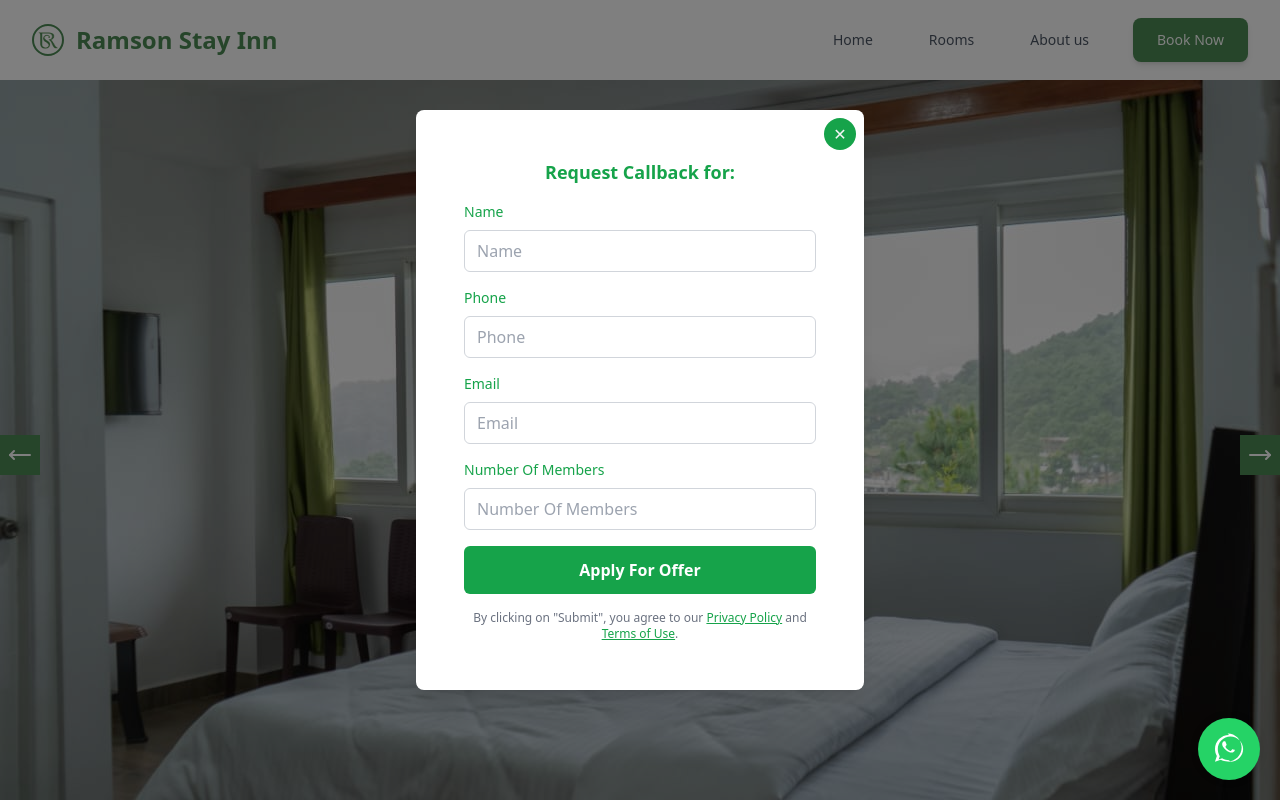
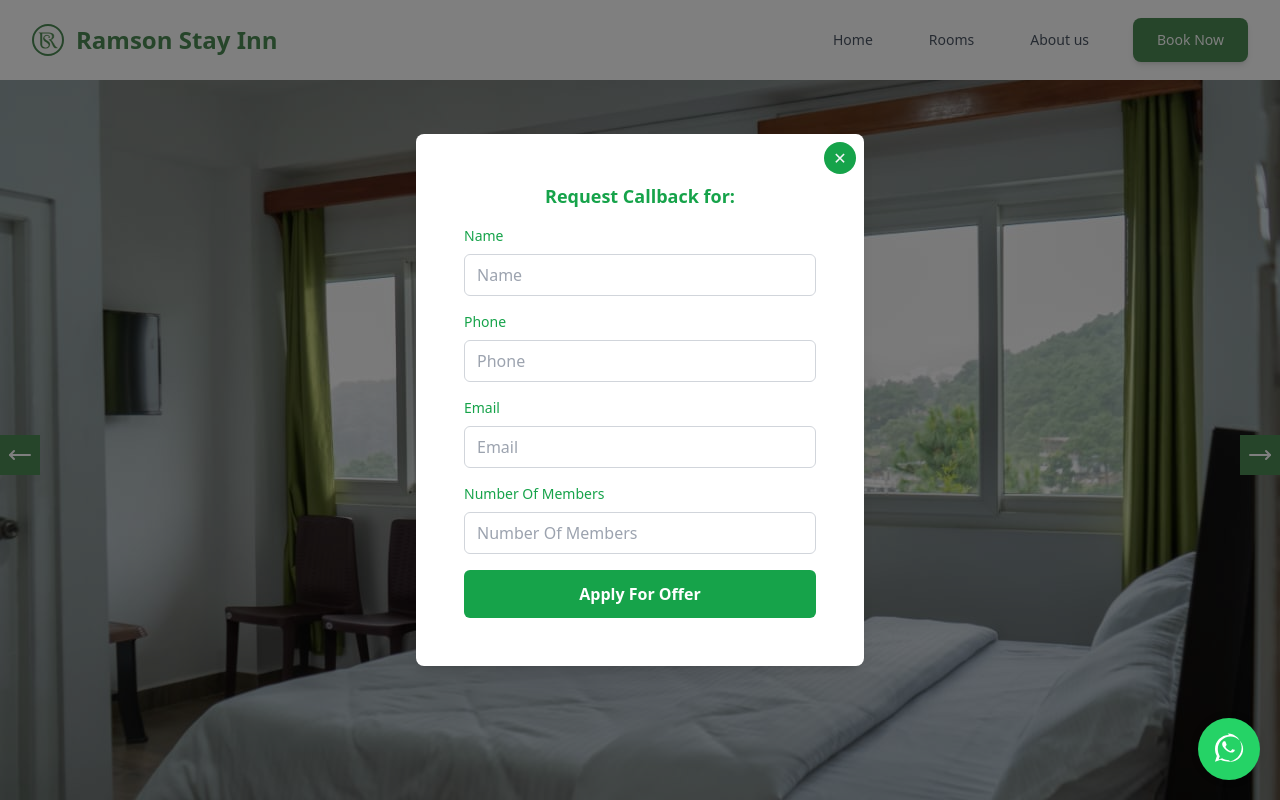
Before and after one commit to jat3in/ramsun-hotel, a React (Vite) app: page / in a window 1280 px wide. Shown: the top 800 px of the page. Built offline with nearby package versions, Linux system fonts and the light colour scheme.

Commit message:
whatsapp no added and a little change in form

```diff
--- a/src/components/Form.jsx
+++ b/src/components/Form.jsx
@@ -81,8 +81,8 @@ const SignUpForm = ({ selectedPackage }) => {
       </button>
 
       {/* Disclaimer */}
-      <p className="text-xs text-gray-500 mt-4 text-center">
-        By clicking on "Submit", you agree to our{" "}
+      {/* <p className="text-xs text-gray-500 mt-4 text-center">
+        By clicking on "Apply For Offer", you agree to our{" "}
         <a href="#" className="text-green-600 underline">
           Privacy Policy
         </a>{" "}
@@ -90,7 +90,7 @@ const SignUpForm = ({ selectedPackage }) => {
         <a href="#" className="text-green-600 underline">
           Terms of Use
         </a>.
-      </p>
+      </p> */}
     </form>
   );
 };
--- a/src/components/WhatsAppButton.jsx
+++ b/src/components/WhatsAppButton.jsx
@@ -3,7 +3,7 @@ import React from 'react';
 const WhatsAppButton = () => {
   return (
     <a
-      href="https://api.whatsapp.com/send?phone=+919630107798&text=Hi,%20I%20am%20looking%20for%20a%20Hotel,%20can%20you%20help%20me?"
+      href="https://api.whatsapp.com/send?phone=+916909422848&text=Hi,%20I%20am%20looking%20for%20a%20Hotel,%20can%20you%20help%20me?"
       style={{
         position: 'fixed',
         bottom: '20px',
```
